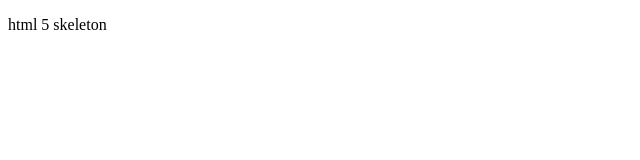
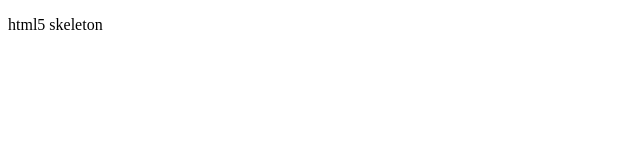
Before and after one commit to rodo61/TestRepo1, a plain HTML site: page html5-skeleton.html in a window 1280 px wide. Shown: the full height of the page, 0-640 px from the left. Drawn offline with Linux system fonts and the light colour scheme.

Commit message:
HTML5 skeleton

```diff
--- a/html5-skeleton.html
+++ b/html5-skeleton.html
@@ -5,7 +5,7 @@
 </head>
 
 <body>
-<p>html 5 skeleton</p>
+<p>html5 skeleton</p>
 </body>
 
 </html>
```
